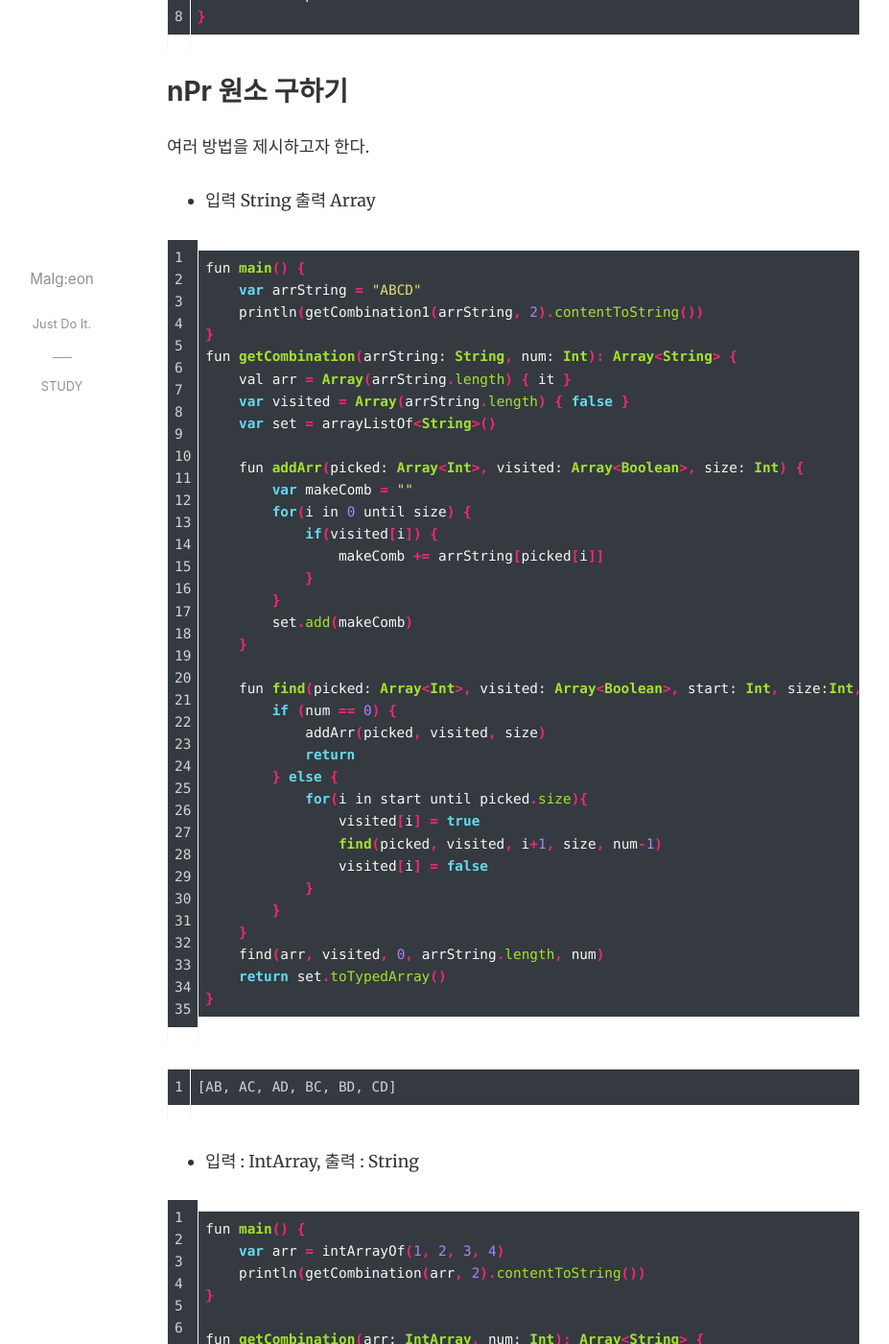
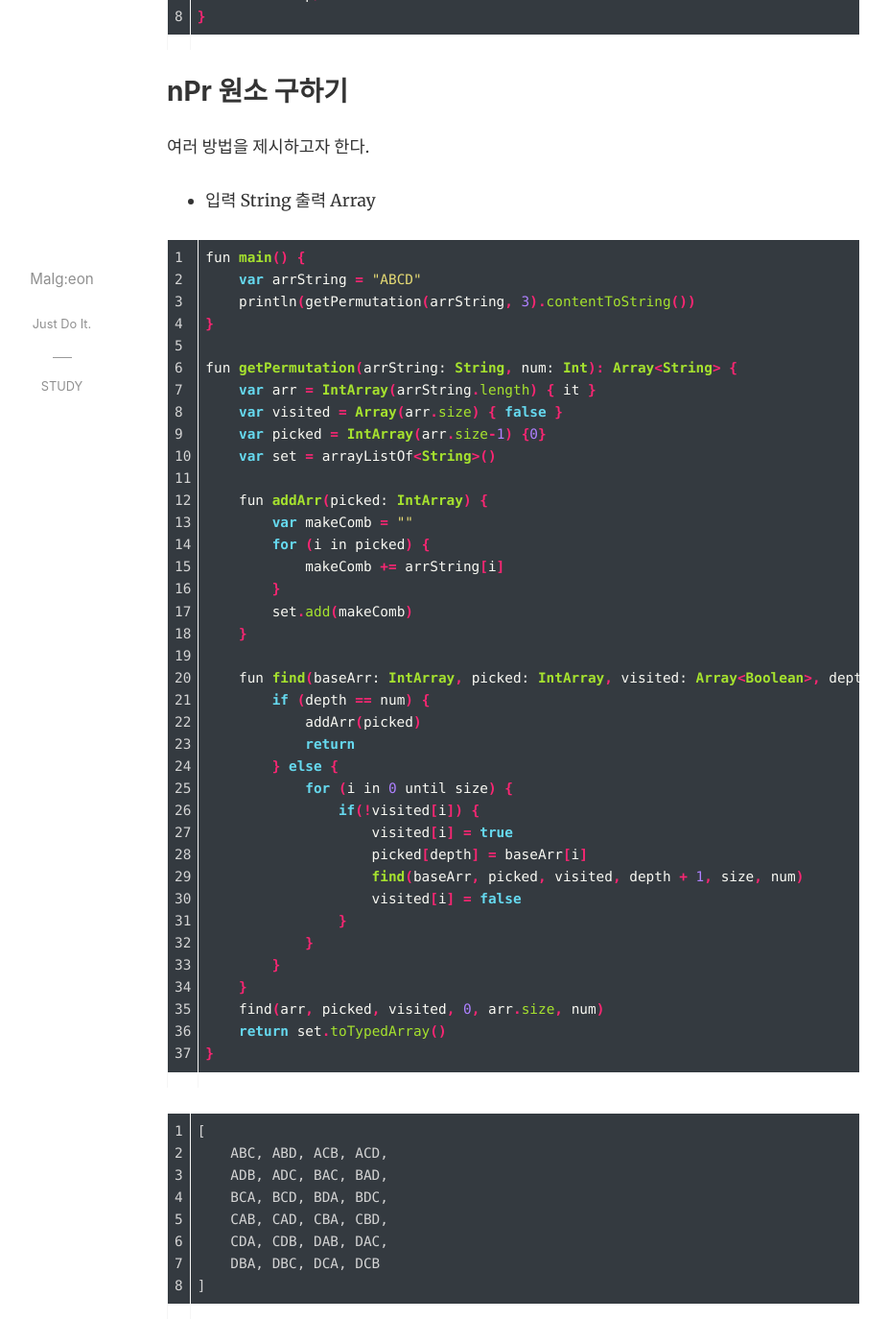
Before and after one commit to Malgeon/makeBlog, a Jekyll site: the page built from _posts/study/2020-09-24-study_Programming_permutation.md, in a window 1280 px wide and 1400 px high, scrolled down 1008 px. Shown: the whole window at 96% size, without its empty margins (147-1074 px from the left). Built offline with Jekyll 4.4.1, drawn with Linux system fonts in a browser that asks for light colours; nearby versions of some CDN libraries; comment, search, counter and statistics services are not loaded; some of the changed text lies outside the part shown.

````diff
--- a/_posts/study/2020-09-24-study_Programming_permutation.md
+++ b/_posts/study/2020-09-24-study_Programming_permutation.md
@@ -45,89 +45,106 @@ fun permutaion(n: Int, r: Int): Int {
 - 입력 String 출력 Array<String>
 
 ```java
-
 fun main() {
     var arrString = "ABCD"
-    println(getCombination1(arrString, 2).contentToString())
+    println(getPermutation(arrString, 3).contentToString())
 }
-fun getCombination(arrString: String, num: Int): Array<String> {
-    val arr = Array(arrString.length) { it }
-    var visited = Array(arrString.length) { false }
+
+fun getPermutation(arrString: String, num: Int): Array<String> {
+    var arr = IntArray(arrString.length) { it }
+    var visited = Array(arr.size) { false }
+    var picked = IntArray(arr.size-1) {0}
     var set = arrayListOf<String>()
 
-    fun addArr(picked: Array<Int>, visited: Array<Boolean>, size: Int) {
+    fun addArr(picked: IntArray) {
         var makeComb = ""
-        for(i in 0 until size) {
-            if(visited[i]) {
-                makeComb += arrString[picked[i]]
-            }
+        for (i in picked) {
+            makeComb += arrString[i]
         }
         set.add(makeComb)
     }
 
-    fun find(picked: Array<Int>, visited: Array<Boolean>, start: Int, size:Int, num: Int) {
-        if (num == 0) {
-            addArr(picked, visited, size)
+    fun find(baseArr: IntArray, picked: IntArray, visited: Array<Boolean>, depth: Int, size: Int, num: Int) {
+        if (depth == num) {
+            addArr(picked)
             return
         } else {
-            for(i in start until picked.size){
-                visited[i] = true
-                find(picked, visited, i+1, size, num-1)
-                visited[i] = false
+            for (i in 0 until size) {
+                if(!visited[i]) {
+                    visited[i] = true
+                    picked[depth] = baseArr[i]
+                    find(baseArr, picked, visited, depth + 1, size, num)
+                    visited[i] = false
+                }
             }
         }
     }
-    find(arr, visited, 0, arrString.length, num)
+    find(arr, picked, visited, 0, arr.size, num)
     return set.toTypedArray()
 }
 ```
 
 ```
-[AB, AC, AD, BC, BD, CD]
+[
+    ABC, ABD, ACB, ACD,
+    ADB, ADC, BAC, BAD,
+    BCA, BCD, BDA, BDC,
+    CAB, CAD, CBA, CBD,
+    CDA, CDB, DAB, DAC,
+    DBA, DBC, DCA, DCB
+]
 ```
 
 - 입력 : IntArray, 출력 : String
 
 ```java
-
 fun main() {
     var arr = intArrayOf(1, 2, 3, 4)
-    println(getCombination(arr, 2).contentToString())
+    println(getPermutation(arr, 3).contentToString())
 }
 
-fun getCombination(arr: IntArray, num: Int): Array<String> {
+fun getPermutation(arr: IntArray, num: Int): Array<String> {
     var visited = Array(arr.size) { false }
+    var picked = IntArray(arr.size-1) {0}
     var set = arrayListOf<String>()
 
-    fun addArr(picked: IntArray, visited: Array<Boolean>, size: Int) {
+    fun addArr(picked: IntArray) {
         var makeComb = ""
-        for(i in 0 until size) {
-            if(visited[i]) {
-                makeComb += arr[i]
-            }
+        for (i in picked) {
+            makeComb += i
         }
         set.add(makeComb)
     }
 
-    fun find(picked: IntArray, visited: Array<Boolean>, start: Int, size:Int, num: Int) {
-        if (num == 0) {
-            addArr(picked, visited, size)
+    fun find(baseArr: IntArray, picked: IntArray, visited: Array<Boolean>, depth: Int, size: Int, num: Int) {
+        if (depth == num) {
+            addArr(picked)
             return
         } else {
-            for(i in start until picked.size){
-                visited[i] = true
-                find(picked, visited, i+1, size, num-1)
-                visited[i] = false
+            for (i in 0 until size) {
+                if(!visited[i]) {
+                    visited[i] = true
+                    picked[depth] = baseArr[i]
+                    find(baseArr, picked, visited, depth + 1, size, num)
+                    visited[i] = false
+                }
             }
         }
     }
-    find(arr, visited, 0, arr.size, num)
+    find(arr, picked, visited, 0, arr.size, num)
     return set.toTypedArray()
 }
 ```
 
 ```
-[12, 13, 14, 23, 24, 34]
+[
+    123, 124, 132, 134,
+    142, 143, 213, 214,
+    231, 234, 241, 243,
+    312, 314, 321, 324,
+    341, 342, 412, 413,
+    421, 423, 431, 432
+]
 ```
 
 
@@ -136,40 +153,49 @@ fun getCombination(arr: IntArray, num: Int): Array<String> {
 ```java
 fun main() {
     var arr = intArrayOf(1, 2, 3, 4)
-    println(getCombination(arr, 2).contentDeepToString())
+    println(getPermutation(arr, 3).contentDeepToString())
 }
 
-fun getCombination(arr: IntArray, num: Int): Array<IntArray> {
+fun getPermutation(arr: IntArray, num: Int): Array<IntArray> {
     var visited = Array(arr.size) { false }
+    var picked = IntArray(arr.size-1) {0}
     var set = arrayListOf<IntArray>()
 
-    fun addArr(picked: IntArray, visited: Array<Boolean>, size: Int) {
+    fun addArr(picked: IntArray) {
         var makeComb = arrayListOf<Int>()
-        for (i in 0 until size) {
-            if (visited[i]) {
-                makeComb.add(arr[i])
-            }
+        for (i in picked) {
+            makeComb.add(i)
         }
         set.add(makeComb.toIntArray())
     }
 
-    fun find(picked: IntArray, visited: Array<Boolean>, start: Int, size: Int, num: Int) {
-        if (num == 0) {
-            addArr(picked, visited, size)
+    fun find(baseArr: IntArray, picked: IntArray, visited: Array<Boolean>, depth: Int, size: Int, num: Int) {
+        if (depth == num) {
+            addArr(picked)
             return
         } else {
-            for (i in start until picked.size) {
-                visited[i] = true
-                find(picked, visited, i + 1, size, num - 1)
-                visited[i] = false
+            for (i in 0 until size) {
+                if(!visited[i]) {
+                    visited[i] = true
+                    picked[depth] = baseArr[i]
+                    find(baseArr, picked, visited, depth + 1, size, num)
+                    visited[i] = false
+                }
             }
         }
     }
-    find(arr, visited, 0, arr.size, num)
+    find(arr, picked, visited, 0, arr.size, num)
     return set.toTypedArray()
 }
 ```
 
 ```
-[[1, 2], [1, 3], [1, 4], [2, 3], [2, 4], [3, 4]]
+[
+    [1, 2, 3], [1, 2, 4], [1, 3, 2], [1, 3, 4],
+    [1, 4, 2], [1, 4, 3], [2, 1, 3], [2, 1, 4],
+    [2, 3, 1], [2, 3, 4], [2, 4, 1], [2, 4, 3],
+    [3, 1, 2], [3, 1, 4], [3, 2, 1], [3, 2, 4],
+    [3, 4, 1], [3, 4, 2], [4, 1, 2], [4, 1, 3],
+    [4, 2, 1], [4, 2, 3], [4, 3, 1], [4, 3, 2]
+]
 ```
````
Also changed, not shown: _posts/study/2020-08-24-feat_study_programming_templet.md (+5 -0 lines), _posts/study/2020-09-24-study_Programming_combination.md (+1 -0 lines), _posts/study/2020-09-25-study_Programming_powerset.md (added, +172 -0 lines), _posts/test/2020-09-16-study_Kotlin_sort_1.md (+2 -2 lines), _posts/test/2020-09-25-study_Kotlin_dp_1.md (added, +13 -0 lines), _posts/test/2020-09-25-study_Kotlin_hash_1.md (added, +52 -0 lines), _posts/test/2020-09-25-study_Kotlin_sort_2.md (added, +36 -0 lines).
